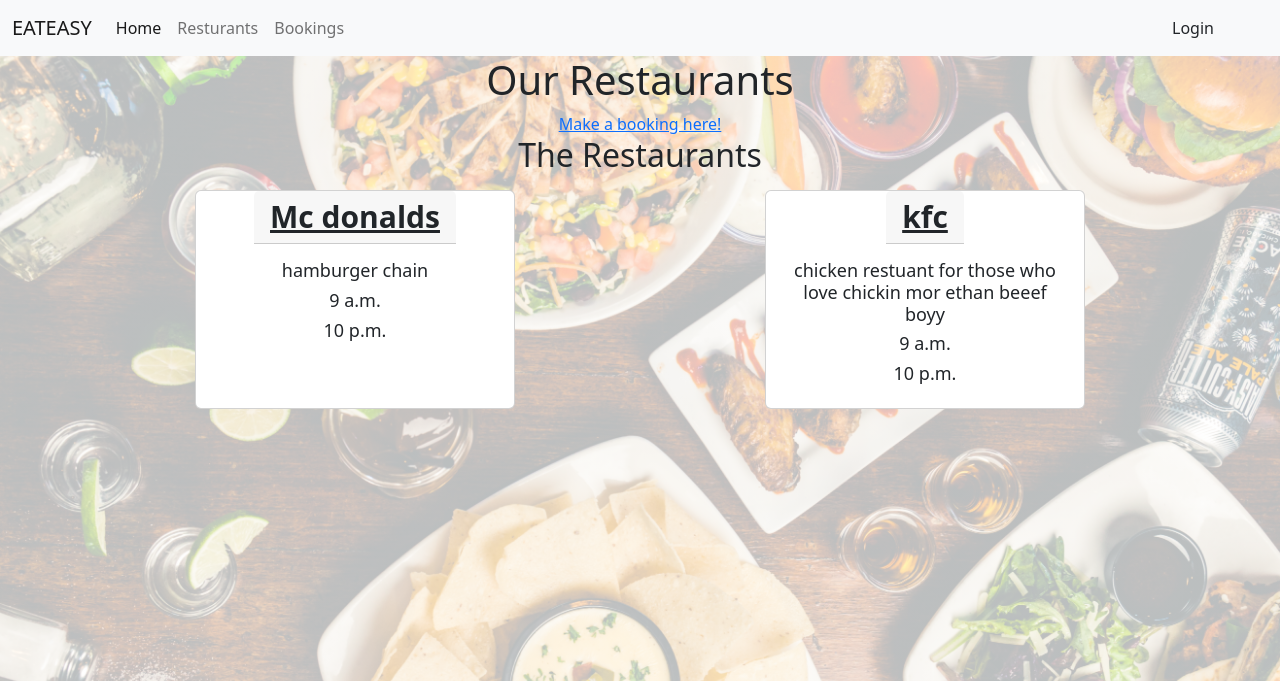
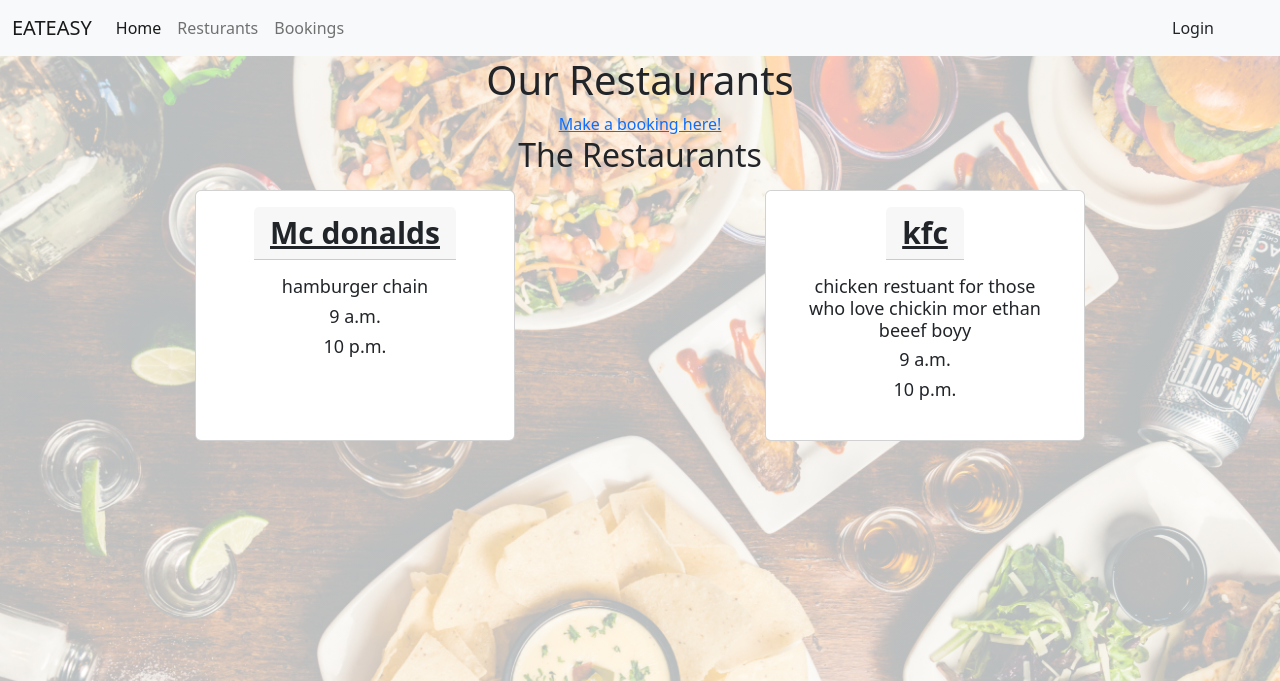
Before and after one commit to t-hullis/Restaurant-Booking-System, a Django app: page /restaurants in a window 1280 px wide. Shown: the top 681 px of the page. Run offline with Django 3.2, Linux system fonts and the light colour scheme; data comes from the database, SQL or seed files in the repository; both versions use the stored data as it was after the commit.

Commit message:
add padding to the cards

```diff
--- a/static/css/styles.css
+++ b/static/css/styles.css
@@ -19,6 +19,7 @@
     justify-content: center;
     align-items: center;
     text-align: center;
+    margin: 10px;
 }
 #card {
   width:25vw ;
--- a/templates/bookingsys/bookings.html
+++ b/templates/bookingsys/bookings.html
@@ -10,7 +10,7 @@
   <h2>Your Bookings</h2>
     <div class="row justify-content-between justify-content-around">
       {% for booking in bookings %}
-      <div class="card cards d-flex justify-content-center mt-2 text-center" id="card" >
+      <div class="card cards d-flex justify-content-center p-3 text-center" id="card" >
         <h2 class="card-header"><strong><u>{{ booking.restaurant.name }}</u></strong></h2>
         <div class="card-body d-flex flex-row justify-content-between">
           <div class="text-center">
--- a/templates/bookingsys/restaurants.html
+++ b/templates/bookingsys/restaurants.html
@@ -9,7 +9,7 @@
   <h2>The Restaurants</h2>
     <div class="row justify-content-between justify-content-around">
       {% for restaurant in restaurants %}
-      <div  class="card cards d-flex justify-content-center mt-2 text-center" id="card">
+      <div  class="card cards d-flex justify-content-center mt-2 p-3 text-center" id="card">
         <h2 class="card-header"><strong><u>{{ restaurant.name }}</u></strong></h2>
         <div class="card-body d-flex flex-row justify-content-between">
           <div>
```
Also changed, not shown: db.sqlite3.
